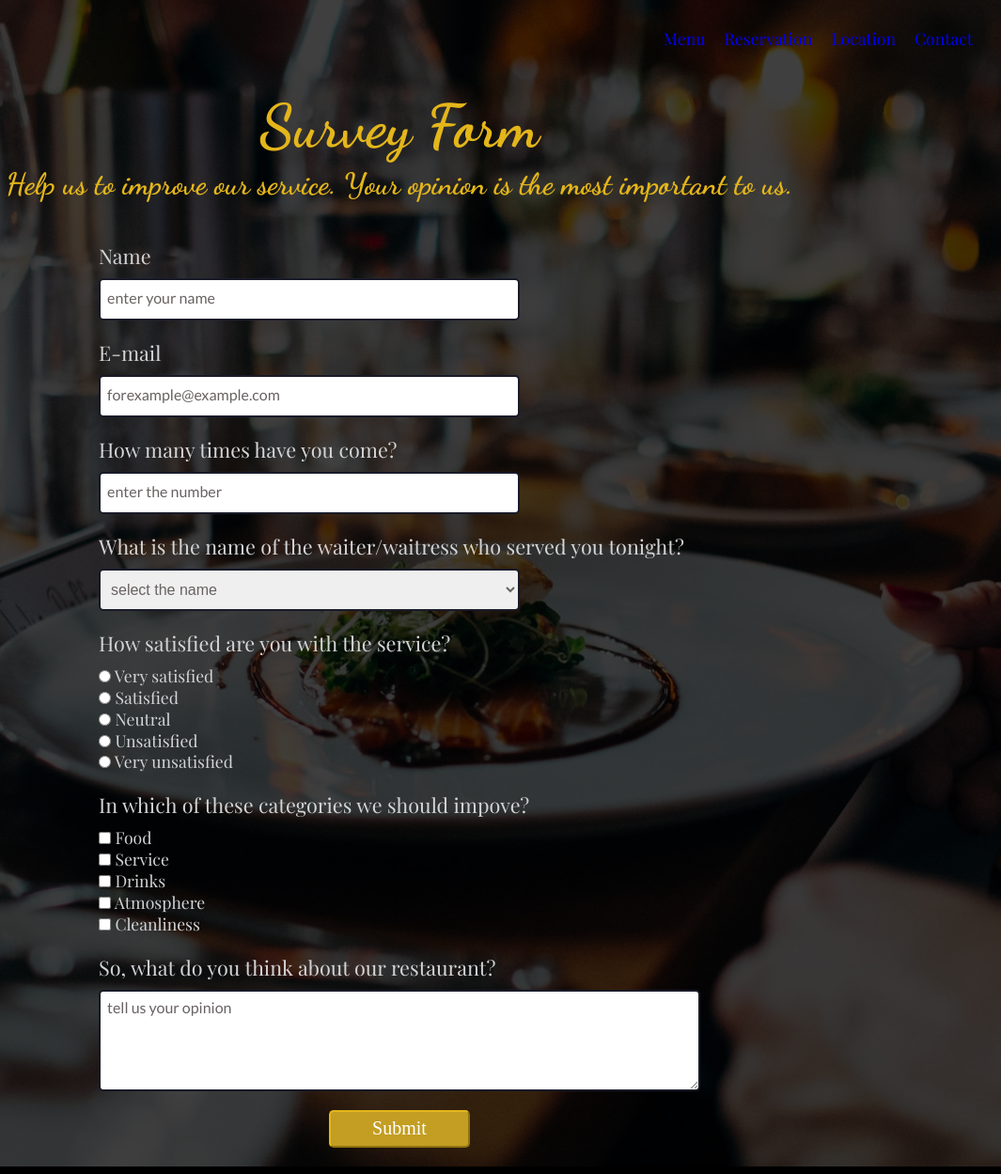
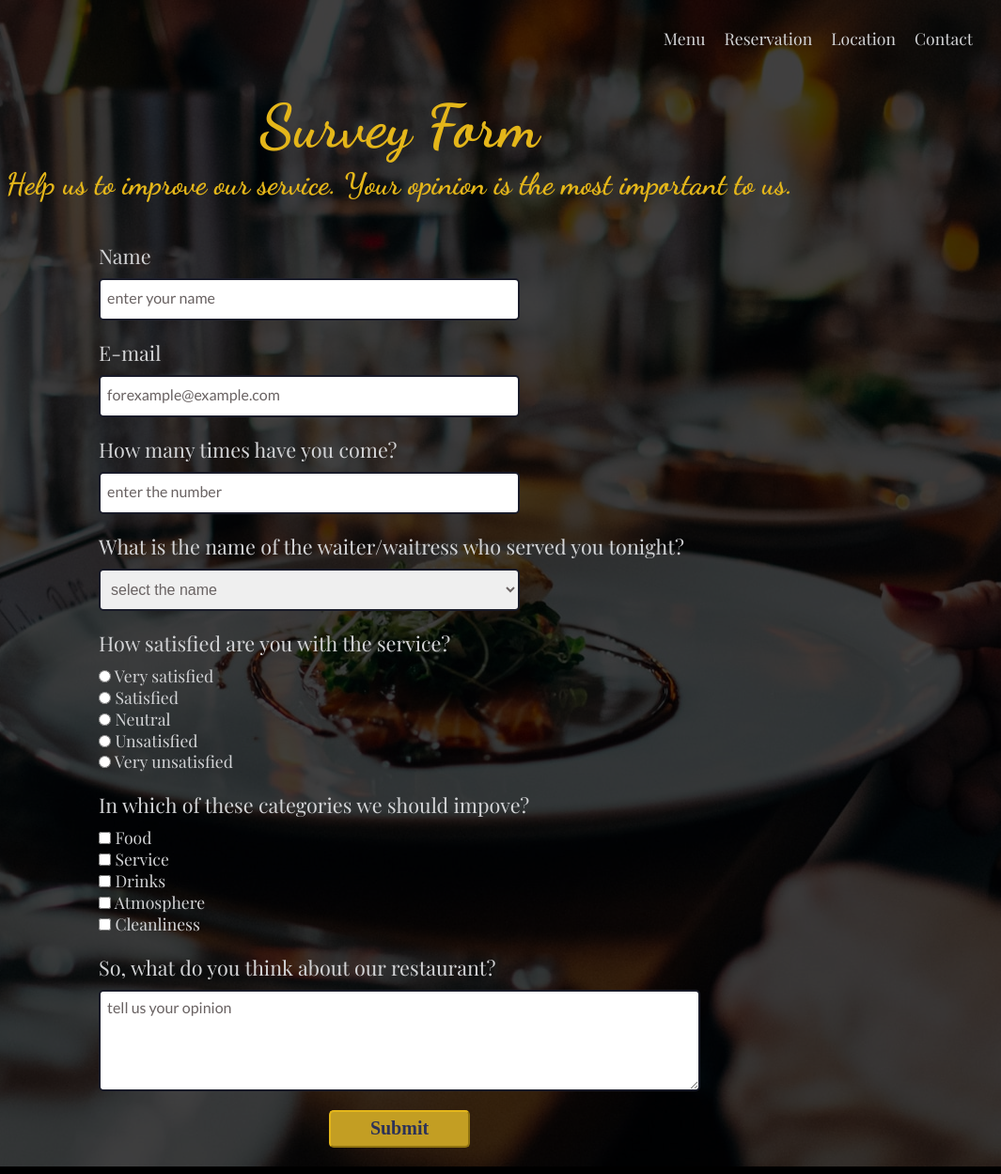
Before and after one commit to angela-goncalves/fcc-survey-form-page, a plain HTML site: page index.html in a window 1280 px wide. Shown: the top 1249 px of the page at 94% size, 215-1280 px from the left. Drawn offline with nearby package versions, Linux system fonts and the light colour scheme.

Commit message:
added: changes from axe

```diff
--- a/index.html
+++ b/index.html
@@ -24,14 +24,14 @@
   </head>
   <body class="body-style">
     <nav class="main-style">
-      <a href="index.html" target="_blank" rel="noopener">
+      <a href="index.html">
         <img src="/images/wine.svg" alt="logo's restaurant" />
       </a>
       <ul>
-        <li><a href="#" target="_blank" rel="noopener">Menu</a></li>
-        <li><a href="#" target="_blank" rel="noopener">Reservation</a></li>
-        <li><a href="#" target="_blank" rel="noopener">Location</a></li>
-        <li><a href="#" target="_blank" rel="noopener">Contact</a></li>
+        <li><a href="#">Menu</a></li>
+        <li><a href="#">Reservation</a></li>
+        <li><a href="#">Location</a></li>
+        <li><a href="#">Contact</a></li>
       </ul>
     </nav>
     <main class="main-style surv-form-main">
--- a/survey-form.css
+++ b/survey-form.css
@@ -46,6 +46,7 @@ nav img {
 }
 a {
   text-decoration: none;
+  color: inherit;
 }
 li {
   margin: 10px;
@@ -141,7 +142,8 @@ button {
   height: 40px;
   font-family: var(--font-lato);
   font-size: 1.25rem;
-  color: white;
+  font-weight: 600;
+  color: #2c3258;
 }
 footer {
   background-color: black;
```
